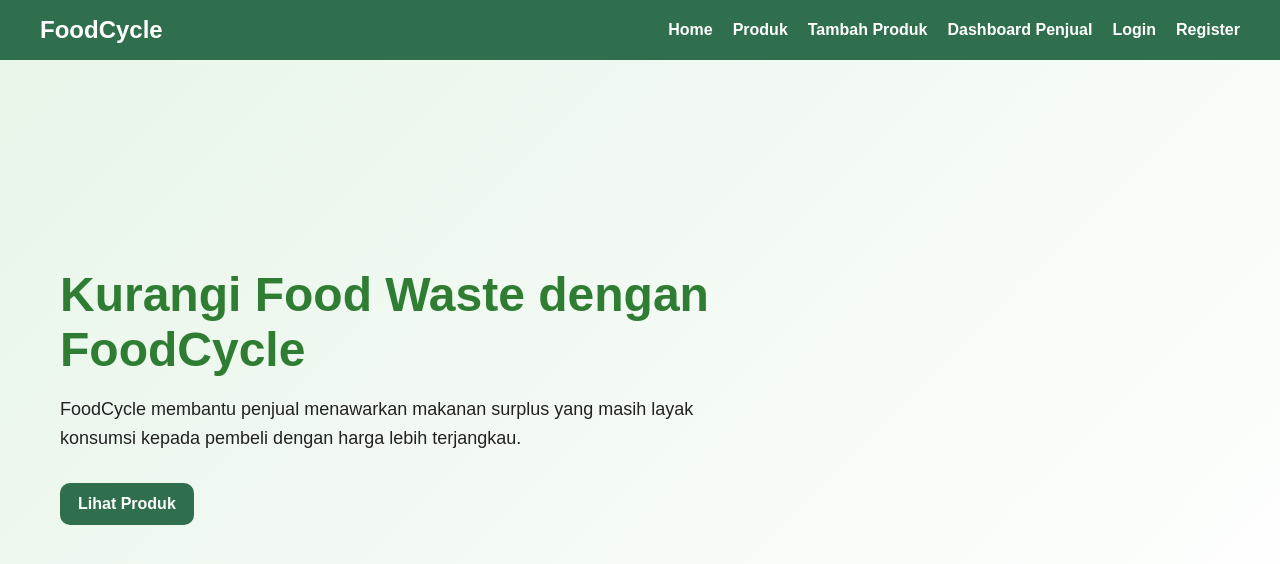
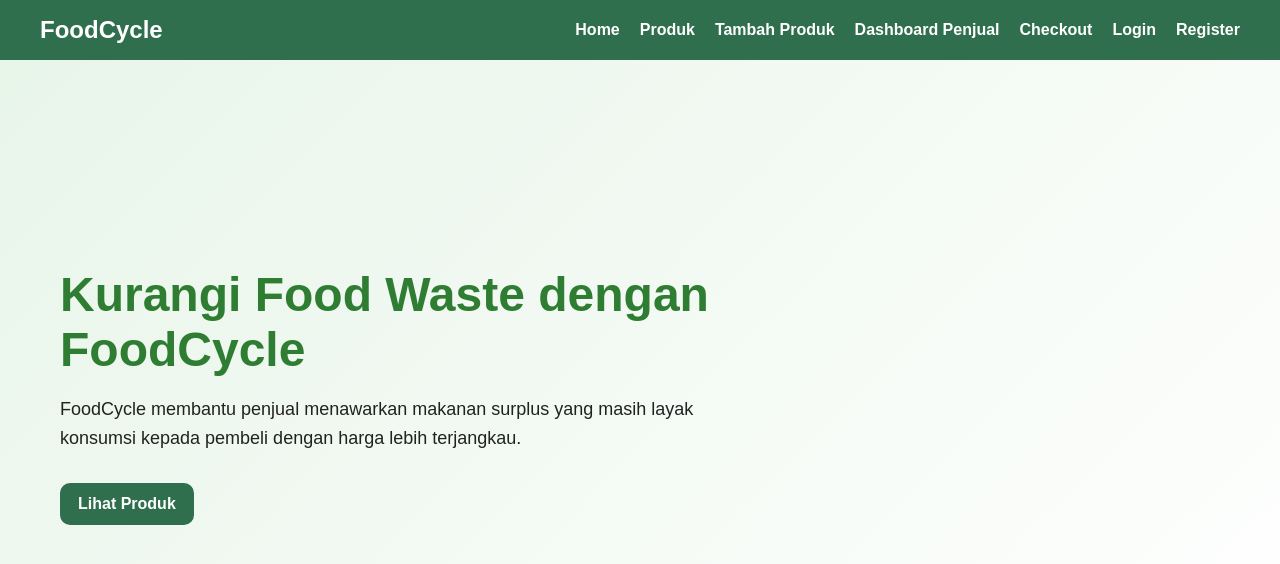
Before and after one commit to Jez-z/foodcycle-app, a React (Vite) app: page / in a window 1280 px wide. Shown: the top 564 px of the page. Built offline with nearby package versions, Linux system fonts and the light colour scheme; no server answers; the database is empty.

Commit message:
Update Navbar.jsx

```diff
--- a/src/components/Navbar.jsx
+++ b/src/components/Navbar.jsx
@@ -10,6 +10,7 @@ function Navbar() {
         <Link to="/products">Produk</Link>
         <Link to="/add-product">Tambah Produk</Link>
         <Link to="/seller-dashboard">Dashboard Penjual</Link>
+        <Link to="/orders">Checkout</Link>
         <Link to="/login">Login</Link>
         <Link to="/register">Register</Link>
       </div>
```
